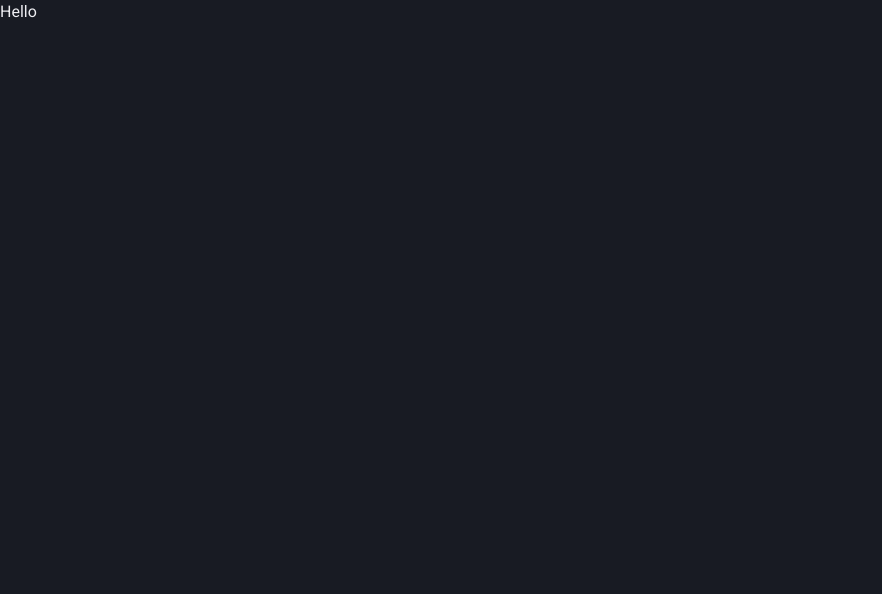
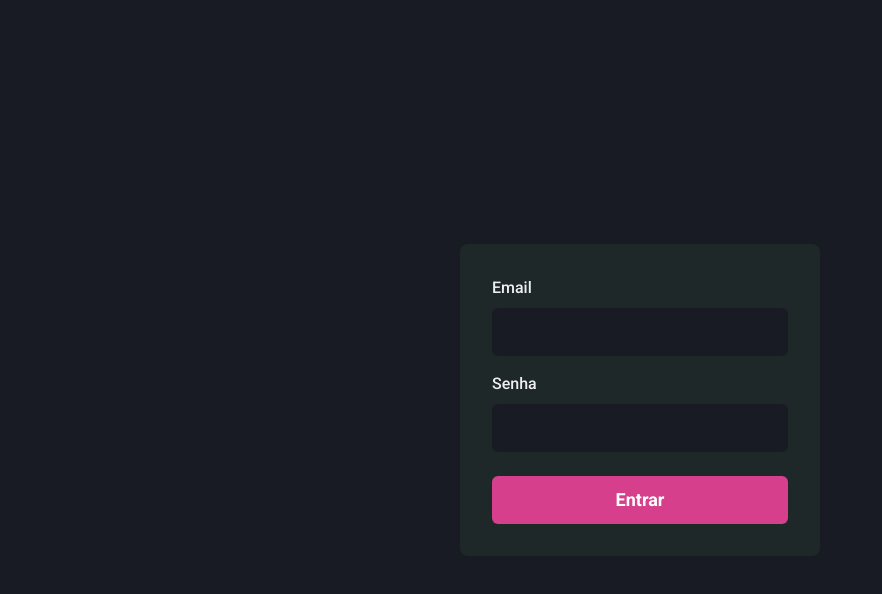
Before and after one commit to pedrohbs00/dashgo, a Next.js app: page / in a window 1280 px wide. Shown: the top 594 px of the page, without its empty margins (0-882 px from the left). Built offline with nearby package versions, Linux system fonts and the light colour scheme.

Commit message:
Feat: :sparkles: Added Sign in page

```diff
--- a/src/pages/index.tsx
+++ b/src/pages/index.tsx
@@ -1,9 +1,62 @@
-import { Flex } from "@chakra-ui/react";
+import {
+  Button,
+  Flex,
+  Input,
+  Stack,
+  FormLabel,
+  FormControl
+} from "@chakra-ui/react";
 
 export default function Home() {
   return (
-    <Flex>
-      <h1>Hello</h1>
+    <Flex w="100vw" h="100vh" align="center" justify="center">
+      <Flex
+        as="form"
+        w="100%"
+        maxW={360}
+        bg="gray.800"
+        p="8"
+        borderRadius={8}
+        flexDir="column"
+      >
+        <Stack spacing={4}>
+          <FormControl>
+            <FormLabel htmlFor="email">Email</FormLabel>
+
+            <Input
+              name="email"
+              type="email"
+              focusBorderColor="pink.500"
+              bgColor="gray.900"
+              variant="filled"
+              _hover={{
+                bgColor: "gray.900"
+              }}
+              size="lg"
+            />
+          </FormControl>
+
+          <FormControl>
+            <FormLabel htmlFor="password">Senha</FormLabel>
+
+            <Input
+              name="password"
+              type="password"
+              focusBorderColor="pink.500"
+              bgColor="gray.900"
+              variant="filled"
+              _hover={{
+                bgColor: "gray.900"
+              }}
+              size="lg"
+            />
+          </FormControl>
+        </Stack>
+
+        <Button type="submit" mt="6" colorScheme="pink" size="lg">
+          Entrar
+        </Button>
+      </Flex>
     </Flex>
   );
 }
```
